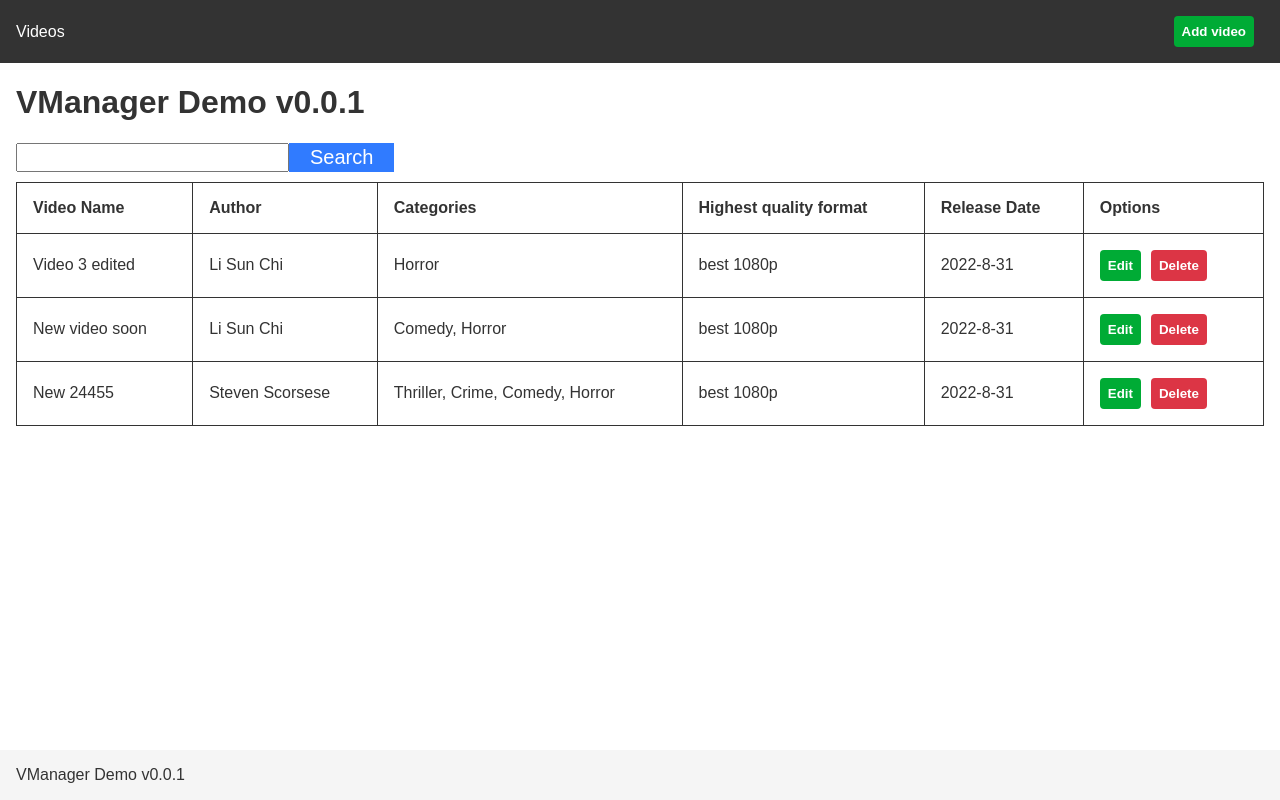
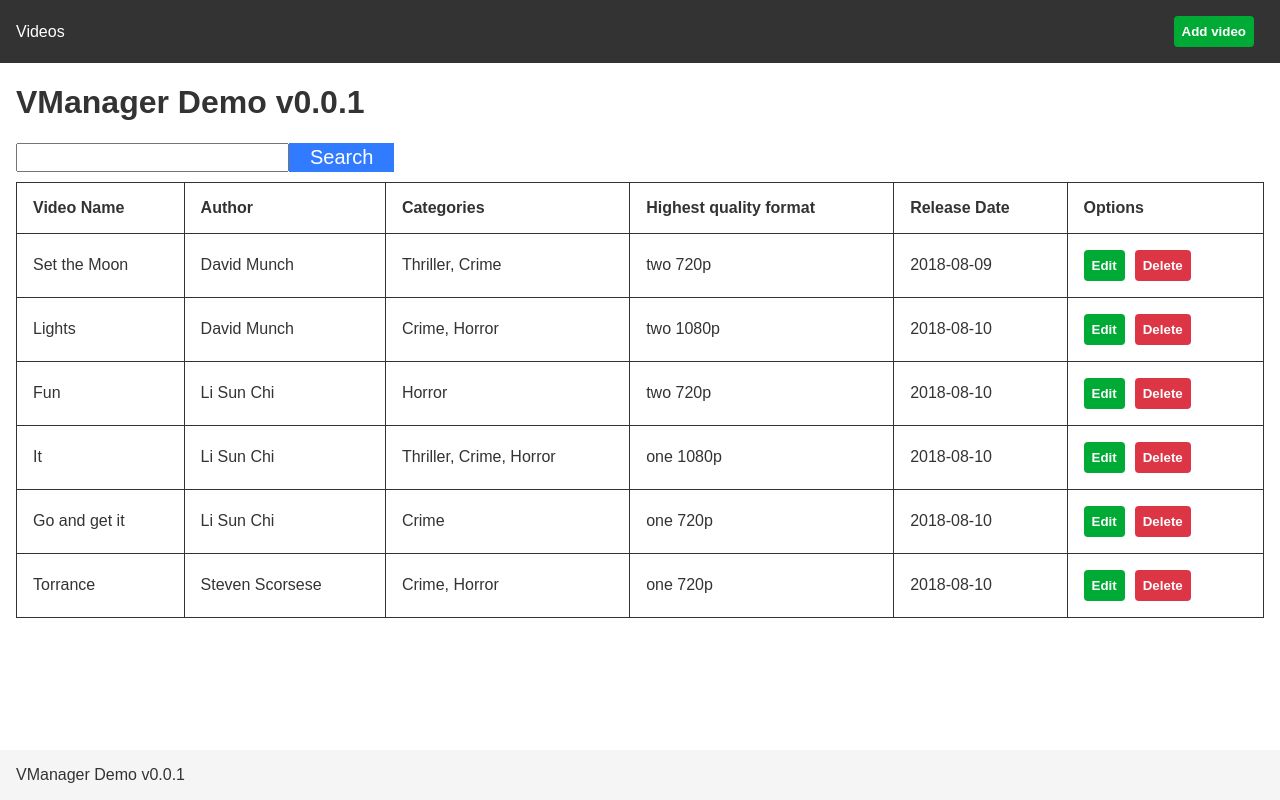
Before and after one commit to Im-Goutham/movingimage, a React (Create React App) app: page / in a window 1280 px wide. Built offline with nearby package versions, Linux system fonts and the light colour scheme; data requests are answered from the project's data file.

Commit message:
Added highest quality format functionality

```diff
--- a/db.json
+++ b/db.json
@@ -20,47 +20,65 @@
   "authors": [
     {
       "id": 1,
-      "name": "David",
-      "videos": []
+      "name": "David Munch",
+      "videos": [
+        {
+          "id": 1,
+          "catIds": [1, 2],
+          "name": "Set the Moon",
+          "formats": {
+            "one": { "res": "1080p", "size": 1000 },
+            "two": { "res": "720p", "size": 2000 },
+            "three": { "res": "720p", "size": 900 }
+          },
+          "releaseDate": "2018-08-09"
+        },
+        {
+          "id": 2,
+          "catIds": [2, 4],
+          "name": "Lights",
+          "formats": {
+            "one": { "res": "720p", "size": 700 },
+            "two": { "res": "1080p", "size": 1500 },
+            "three": { "res": "720p", "size": 800 }
+          },
+          "releaseDate": "2018-08-10"
+        }
+      ]
     },
     {
       "id": 2,
       "name": "Li Sun Chi",
       "videos": [
         {
-          "id": 1661949466291,
-          "catIds": [
-            "4"
-          ],
-          "name": "Video 3 edited",
-          "formats": [
-            {
-              "one": {
-                "res": "1080p",
-                "size": 1000
-              }
-            }
-          ],
-          "releaseDate": "2022-8-31",
-          "author": "2"
+          "id": 3,
+          "catIds": [4],
+          "name": "Fun",
+          "formats": {
+            "one": { "res": "720p", "size": 730 },
+            "two": { "res": "720p", "size": 4500 },
+            "three": { "res": "720p", "size": 2005 }
+          },
+          "releaseDate": "2018-08-10"
         },
         {
-          "id": 1661950153667,
-          "catIds": [
-            "3",
-            "4"
-          ],
-          "name": "New video soon",
-          "formats": [
-            {
-              "one": {
-                "res": "1080p",
-                "size": 1000
-              }
-            }
-          ],
-          "releaseDate": "2022-8-31",
-          "author": 2
+          "id": 4,
+          "catIds": [1, 2, 4],
+          "name": "It",
+          "formats": {
+            "one": { "res": "1080p", "size": 1123 }
+          },
+          "releaseDate": "2018-08-10"
+        },
+        {
+          "id": 5,
+          "catIds": [2],
+          "name": "Go and get it",
+          "formats": {
+            "one": { "res": "720p", "size": 4500 },
+            "two": { "res": "1080p", "size": 1123 }
+          },
+          "releaseDate": "2018-08-10"
         }
       ]
     },
@@ -69,24 +87,13 @@
       "name": "Steven Scorsese",
       "videos": [
         {
-          "id": 1661949393527,
-          "catIds": [
-            "1",
-            "2",
-            "3",
-            "4"
-          ],
-          "name": "New 24455",
-          "formats": [
-            {
-              "one": {
-                "res": "1080p",
-                "size": 1000
-              }
-            }
-          ],
-          "releaseDate": "2022-8-31",
-          "author": 3
+          "id": 6,
+          "catIds": [2, 4],
+          "name": "Torrance",
+          "formats": {
+            "one": { "res": "720p", "size": 4500 }
+          },
+          "releaseDate": "2018-08-10"
         }
       ]
     }
--- a/src/App.tsx
+++ b/src/App.tsx
@@ -35,11 +35,9 @@ export const App = () => {
         name,
         author,
         catIds: categories,
-        formats: [
-          {
-            one: { res: '1080p', size: 1000 },
-          },
-        ],
+        formats: {
+          one: { res: '1080p', size: 1000 },
+        },
         releaseDate: getCurrentDate(),
       };
       await addVideo(payload);
--- a/src/common/interfaces.ts
+++ b/src/common/interfaces.ts
@@ -7,7 +7,7 @@ export interface Video {
   id: number;
   catIds: number[];
   name: string;
-  formats: Record<string, unknown>[];
+  formats: Record<string, unknown>;
   releaseDate: string;
 }
 
@@ -38,7 +38,7 @@ export interface VideoFormPayload {
   name: string;
   author: number;
   catIds: number[];
-  formats: Record<string, unknown>[];
+  formats: Record<string, unknown>;
   releaseDate: string;
 }
 
--- a/src/common/utils.ts
+++ b/src/common/utils.ts
@@ -5,3 +5,47 @@ export const getCurrentDate = () => {
   let dd = today.getDate();
   return yyyy + '-' + mm + '-' + dd;
 };
+
+export const getHighestQuality = (formats: Record<string, unknown>) => {
+  let highestFormat: Record<string, unknown> | null = null;
+  Object.entries(formats).map(([key, value]) => {
+    const currentFormat = { [key]: value };
+    if (!highestFormat) {
+      highestFormat = { ...currentFormat };
+    } else {
+      highestFormat = findMax(highestFormat, currentFormat);
+    }
+  });
+  if (highestFormat) {
+    const format_name = Object.keys(highestFormat)[0];
+    const resolution: Record<string, unknown> = highestFormat[format_name];
+    return `${format_name} ${resolution.res}`;
+  }
+  return '';
+};
+
+const findMax = (format1: Record<string, unknown>, format2: Record<string, unknown>): Record<string, unknown> => {
+  const value1: { res: string; size: number } = Object.values(format1)[0] as { res: string; size: number };
+  const value2: { res: string; size: number } = Object.values(format2)[0] as { res: string; size: number };
+
+  if (value1.size > value2.size) {
+    // Checking for size
+    return format1;
+  } else if (value2.size > value1.size) {
+    return format2;
+  } else if (value2.size == value1.size) {
+    // Checking for resolution when size equal
+    const resolution1 = getResolution(value1.res);
+    const resolution2 = getResolution(value2.res);
+    if (resolution1 > resolution2) {
+      return format1;
+    } else {
+      return format2;
+    }
+  }
+  return format1; // default
+};
+
+const getResolution = (res: string) => {
+  return parseInt(res.replace('p', ''));
+};
--- a/src/services/videos.ts
+++ b/src/services/videos.ts
@@ -1,6 +1,7 @@
 import { getCategories } from './categories';
 import { getAuthorByID, getAuthors, updateAuthor } from './authors';
 import { EditVideoPayload, ProcessedVideo, Video, VideoFormPayload, VideoFormValues } from '../common/interfaces';
+import { getHighestQuality } from '../common/utils';
 
 export const getVideos = async (searchValue: string): Promise<ProcessedVideo[]> => {
   const [categories, authors] = await Promise.all([getCategories(), getAuthors()]);
@@ -13,7 +14,7 @@ export const getVideos = async (searchValue: string): Promise<ProcessedVideo[]>
 
   const videos: ProcessedVideo[] = [];
   authors.forEach((author) => {
-    author.videos.forEach(({ id, name, catIds, releaseDate }) => {
+    author.videos.forEach(({ id, name, catIds, releaseDate, formats }) => {
       const categories: string[] = catIds.map((catId) => {
         return categoriesSet[catId];
       });
@@ -23,7 +24,7 @@ export const getVideos = async (searchValue: string): Promise<ProcessedVideo[]>
           name,
           author: author.name,
           categories,
-          highest_quality_format: 'best 1080p', // TODO
+          highest_quality_format: getHighestQuality(formats),
           release_date: releaseDate,
         });
       }
```
